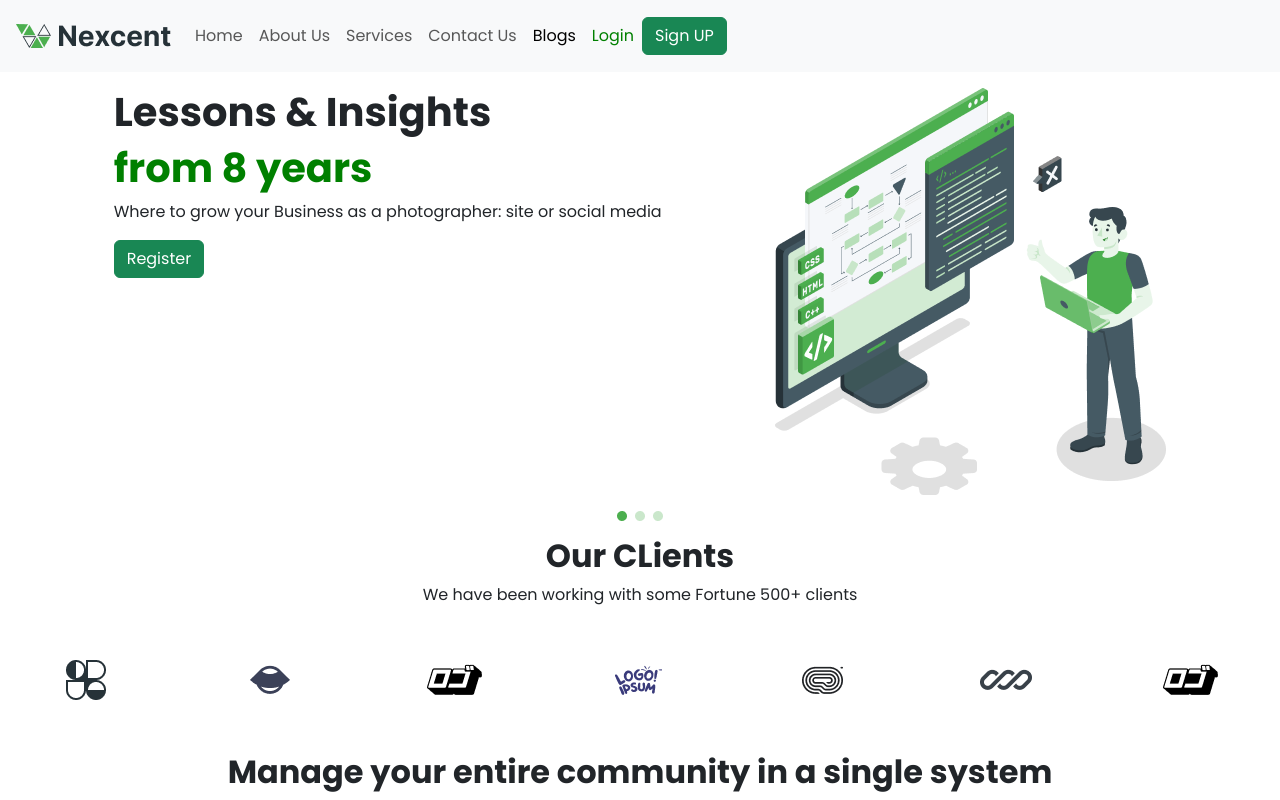
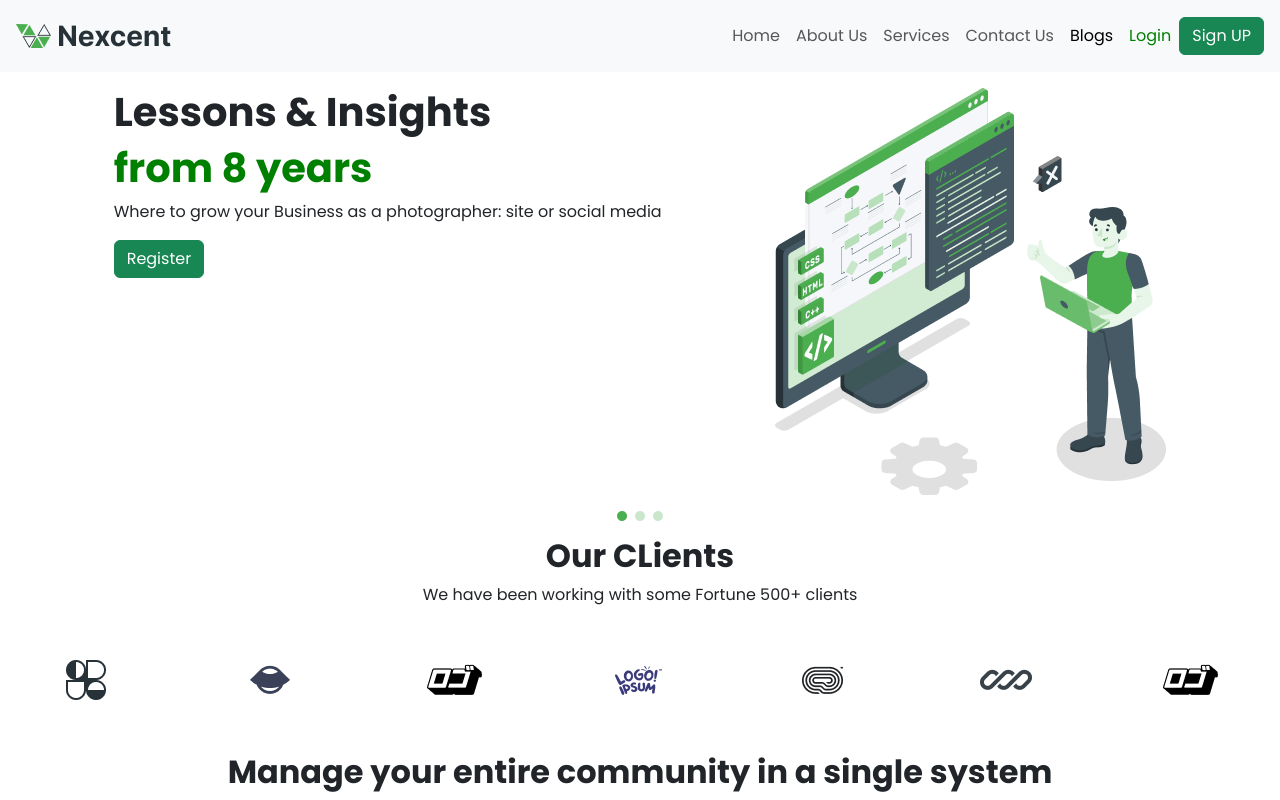
Before and after one commit to Sehar-Tahir/Nexcent-REACT_Landing_Page, a React (Vite) app: page / in a window 1280 px wide. Shown: the top 800 px of the page. Built offline with nearby package versions, Linux system fonts and the light colour scheme.

Commit message:
Update Navbar.jsx

```diff
--- a/src/components/Navbar.jsx
+++ b/src/components/Navbar.jsx
@@ -4,13 +4,13 @@ import { Link } from 'react-router-dom'
 const Navbar = () => {
   return (
     <>
-    <nav className="navbar navbar-expand-lg bg-light p-3">
+    <nav className="navbar navbar-expand-lg bg-light p-3 d-flex justify-content-between">
     <img src={Logo} alt="logo" className= "navbar-brand"  />
       <button className="navbar-toggler" type="button" data-bs-toggle="collapse" data-bs-target="#navbarNav" aria-controls="navbarNav" aria-expanded="false" aria-label="Toggle navigation">
         <span className="navbar-toggler-icon"></span>
       </button>
 
-      <div className="collapse navbar-collapse" id="navbarNav">
+      <div className="collapse navbar-collapse flex-grow-0" id="navbarNav">
         <ul className="navbar-nav mr-auto">
           <li className="nav-item">
               <Link className="nav-link" to="/">Home</Link>
```
